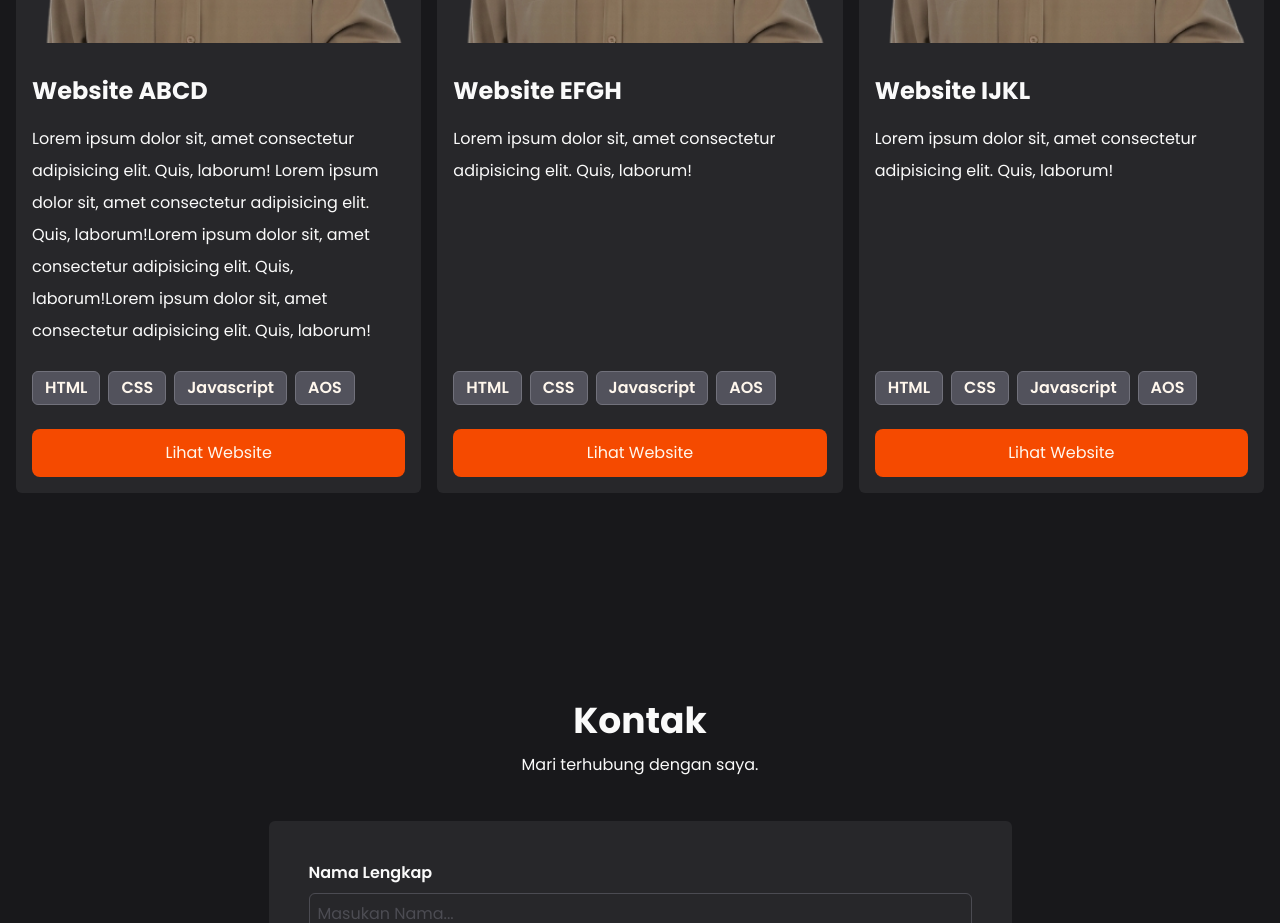
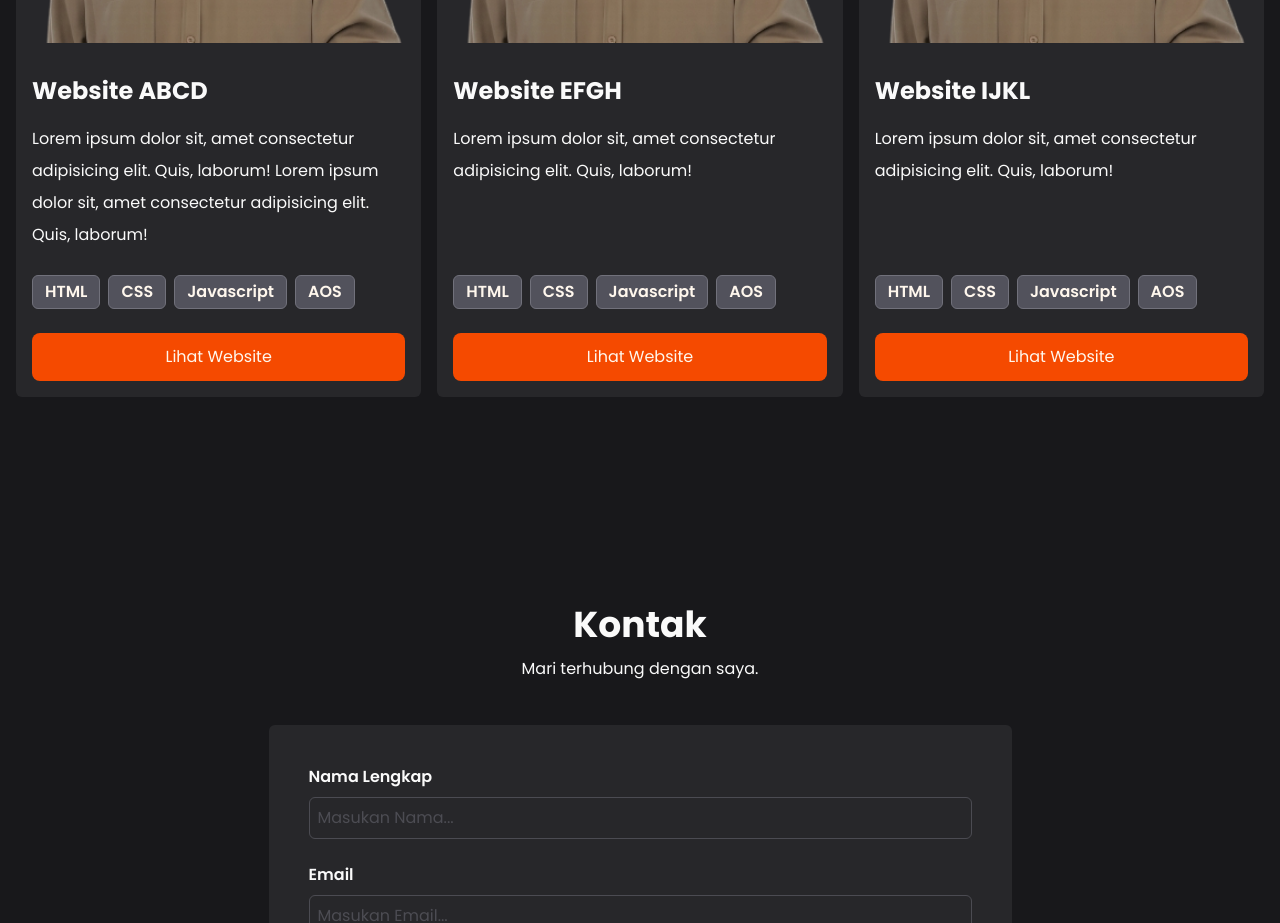
Before and after one commit to nandowitin0602/web-portofolio, a React (Vite) app: page / in a window 1280 px wide. Shown: the part 2520-3443 px from the top of the page. Built offline with nearby package versions, Linux system fonts and the light colour scheme.

Commit message:
Revisi data.js

```diff
--- a/src/data.js
+++ b/src/data.js
@@ -140,7 +140,7 @@
     id: 1,
     gambar: Proyek1,
     nama: "Website ABCD",
-    desk: "Lorem ipsum dolor sit, amet consectetur adipisicing elit. Quis, laborum! Lorem ipsum dolor sit, amet consectetur adipisicing elit. Quis, laborum!Lorem ipsum dolor sit, amet consectetur adipisicing elit. Quis, laborum!Lorem ipsum dolor sit, amet consectetur adipisicing elit. Quis, laborum!",
+    desk: "Lorem ipsum dolor sit, amet consectetur adipisicing elit. Quis, laborum! Lorem ipsum dolor sit, amet consectetur adipisicing elit. Quis, laborum!",
     tools: ["HTML", "CSS", "Javascript", "AOS"]
   },
   {
```
